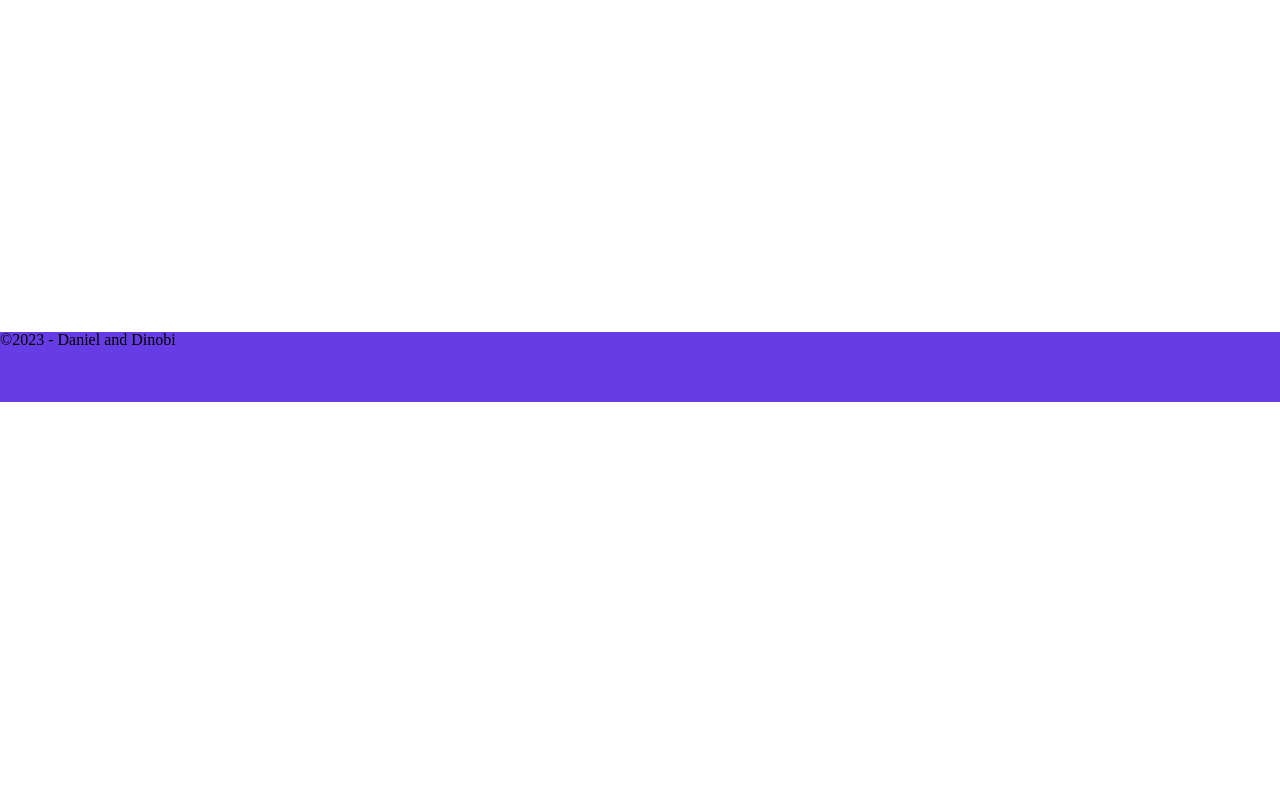
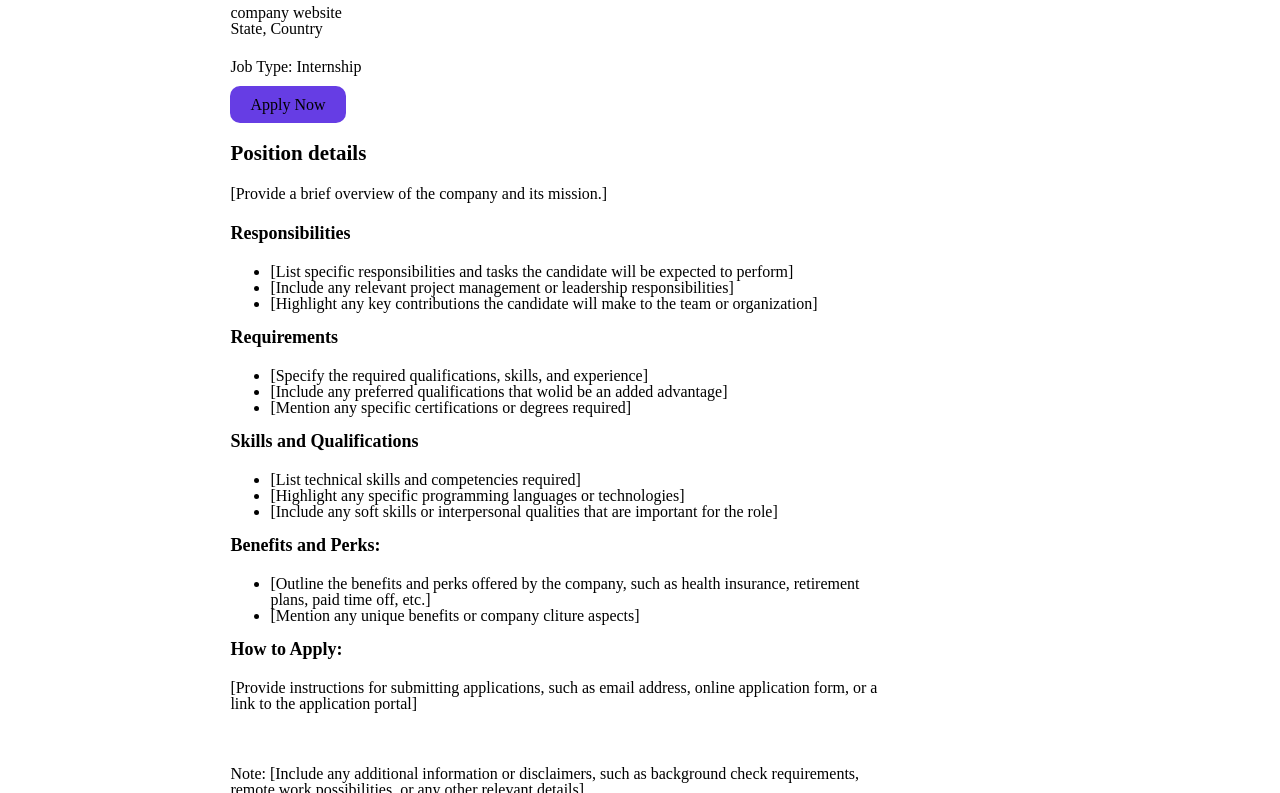
Before and after one commit to chisomdaniel/InternHub, a plain HTML site: page web_files/index.html in a window 1280 px wide. Shown: the part 250-1043 px from the top of the page. Before the commit the page ends 800 px from the top, so only its background shows below. Drawn offline with Linux system fonts and the light colour scheme.

Commit message:
html and css, console is not ready yet

```diff
--- a/web_files/index.html
+++ b/web_files/index.html
@@ -18,7 +18,46 @@
                 <a href="#">Contact Us</a>
             </nav>
         </header>
-        <section></section>
+        <section class="center main">
+            <h1>Position name</h1>
+            <a href="#">company website</a>
+            <p>State, Country</p>
+            <p>Job Type: Internship</p>
+            <a class="button" href="#">Apply Now</a>
+            <h3 class="position">Position details</h3>
+            <p>[Provide a brief overview of the company and its mission.]</p>
+            <h4>Responsibilities</h4>
+            <ul>
+                <li>[List specific responsibilities and tasks the candidate will be expected to perform]</li>
+                <li>[Include any relevant project management or leadership responsibilities]</li>
+                <li>[Highlight any key contributions the candidate will make to the team or organization]</li>
+            </ul>
+            <h4>Requirements</h4>
+            <ul>
+                <li>[Specify the required qualifications, skills, and experience]</li>
+                <li>[Include any preferred qualifications that wolid be an added advantage]</li>
+                <li>[Mention any specific certifications or degrees required]</li>
+            </ul>
+            <h4>Skills and Qualifications</h4>
+            <ul>
+                <li>[List technical skills and competencies required]</li>
+                <li>[Highlight any specific programming languages or technologies]</li>
+                <li>[Include any soft skills or interpersonal qualities that are important for the role]</li>
+            </ul>
+            <h4>Benefits and Perks:</h4>
+            <ul>
+                <li>[Outline the benefits and perks offered by the company, such as health insurance, retirement plans, paid time off, etc.]</li>
+                <li>[Mention any unique benefits or company cliture aspects]</li>
+            </ul>
+            <h4>How to Apply:</h4>
+            <p>[Provide instructions for submitting applications, such as email address, online application form, or a link to the application portal]<br></p>
+
+            <p><br><br><strong>Note:</strong> [Include any additional information or disclaimers, such as background check requirements, remote work possibilities, or any other relevant details]</p>
+
+            <p><br>Closing (Optional): [End the post with a compelling closing statement, encouraging qualified candidates to apply and expressing the company's enthusiasm for the role.]</p>
+
+            <a class="button" href="#">Apply Now</a>
+        </section>
         <footer>
             <small>&copy;2023 - Daniel and Dinobi</small>
         </footer>
--- a/web_files/static/main.css
+++ b/web_files/static/main.css
@@ -8,7 +8,7 @@ a, abbr, acronym, address, big, cite, code,
 del, dfn, em, img, ins, kbd, q, s, samp,
 small, strike, strong, sub, sup, tt, var,
 b, u, i, center,
-dl, dt, dd, ol, ul, li,
+dl, dt, dd,
 fieldset, form, label, legend,
 table, caption, tbody, tfoot, thead, tr, th, td,
 article, aside, canvas, details, embed,
@@ -30,9 +30,7 @@ footer, header, hgroup, menu, nav, section {
 body {
   line-height: 1;
 }
-ol, ul {
-  list-style: none;
-}
+
 blockquote, q {
   quotes: none;
 }
@@ -48,18 +46,44 @@ table {
 
 /* End of CSS reset */
 
-h1, h2, h3, h4, h5, p {
+*,
+*:before,
+*:after {
+  -webkit-box-sizing: border-box;
+  -moz-box-sizing: border-box;
+  box-sizing: border-box;
+}
+
+h1, h2, h3, h4, h5 {
   margin-bottom: 22px;
+  font-weight: bold;
+}
+
+p {
+  margin-bottom: 22px;
+  font-weight: 16px;
 }
 
 h1 {
-    font-size: large;
-    font-weight: bold;
+  font-size: 33px;
+}
+
+h3{
+  font-size: 21px;
+}
+
+h4 {
+  font-size: 18px;
+}
+
+a {
+  text-decoration-line: none;
+  color: black;
 }
 
 header {
   width: 100%;
-    height: 70px;
+  height: 100px;
   background-color: #663DE4;
 }
 
@@ -67,7 +91,7 @@ footer {
   width: 100%;
   height: 70px;
   background-color: #663DE4;
-    margin-top: 40%;
+  margin-top: 40px;
 }
 
 /* clearfix */
@@ -87,7 +111,7 @@ footer {
 
 header .logo {
   float: left;
-    margin-left: 20px;
+  margin-left: 30px;
   margin-top: 20px;
 }
 
@@ -99,3 +123,44 @@ header .logo {
 header nav {
   float: right;
 }
+
+.home-nav {
+  margin-top: 30px;
+  margin-right: 30px;
+}
+
+.home-nav a {
+  font-size: 20px;
+  margin-left: 20px;
+}
+
+.center {
+  padding-left: 18%;
+  padding-right: 30%;
+}
+
+section.main {
+  padding-top: 100px;
+}
+
+footer {
+  padding-top: 50px;
+}
+
+small {
+  margin-left: 45%;
+}
+
+.button {
+  border-style: solid;
+  padding-top: 10px;
+  padding-bottom: 10px;
+  padding-left: 20px;
+  padding-right: 20px;
+  background-color: #663DE4;
+  border-radius: 10px;
+}
+
+.position {
+  margin-top: 30px;  /* the position details keep entering th e button element without this line */
+}
```
Also changed, not shown: 2 other files. Lines whose indentation alone changed are shown as unchanged.
